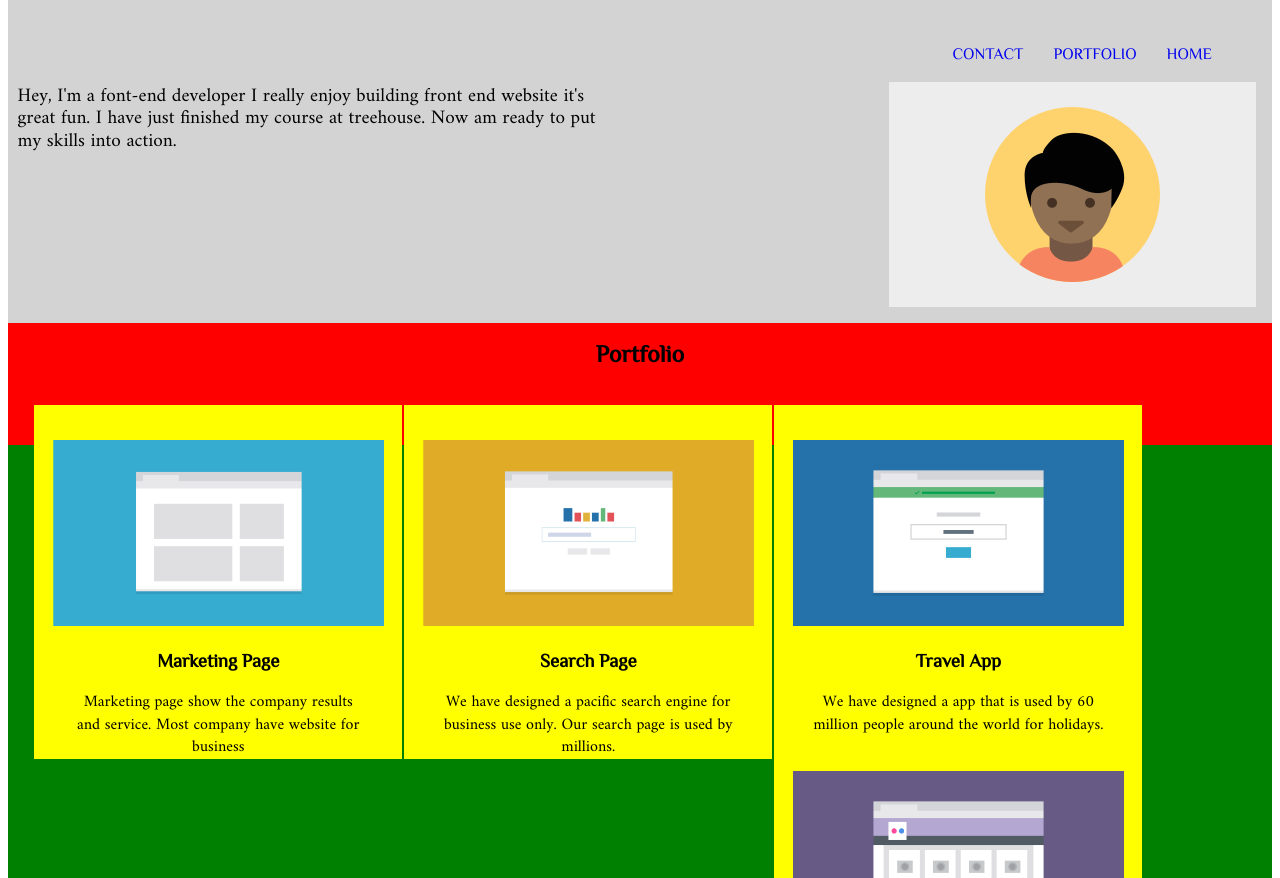
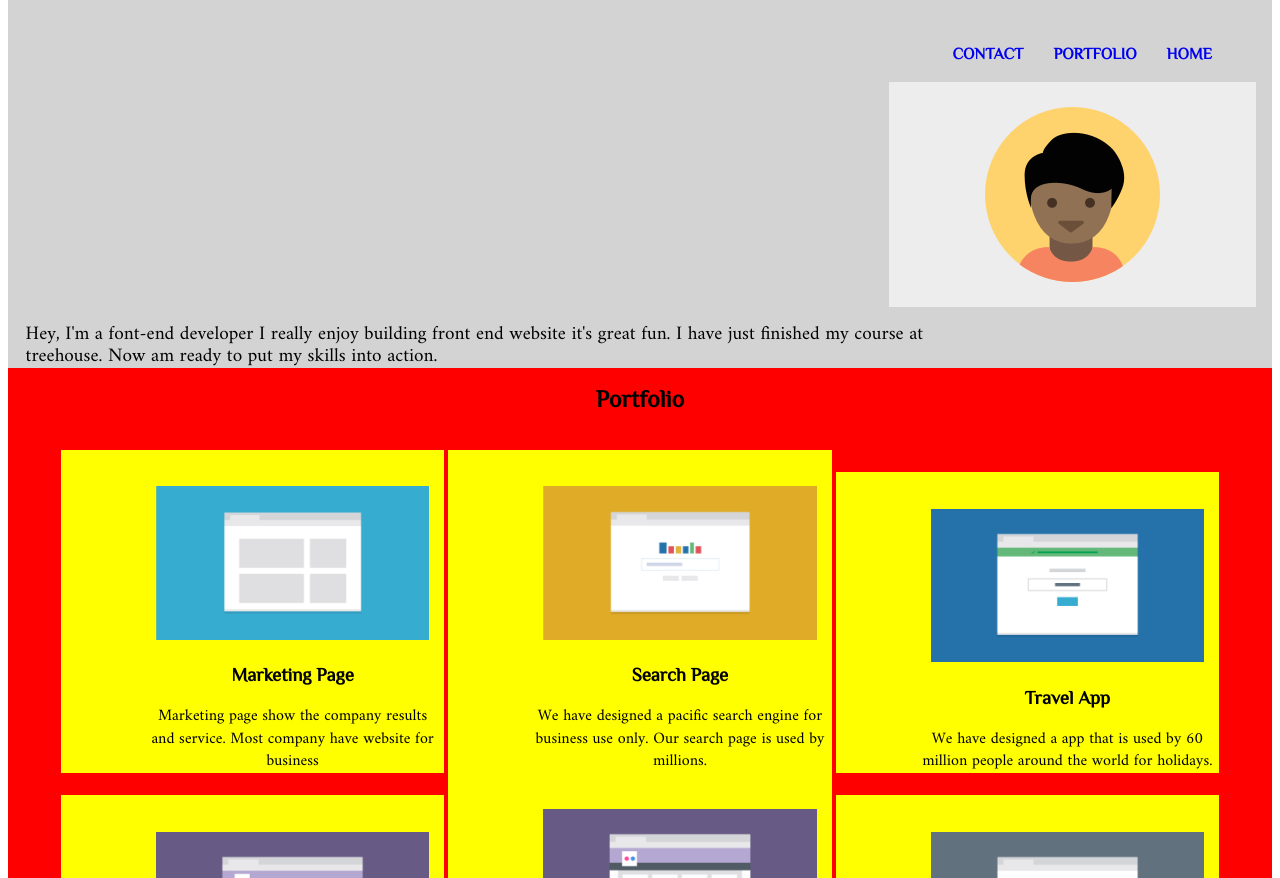
Before and after one commit to mani-saini/project2.1, a plain HTML site: page index.html in a window 1280 px wide. Shown: the part 74-952 px from the top of the page. Drawn offline with Linux system fonts and the light colour scheme.

Commit message:
test  2.6
fix 6 layout now working on two layout collapse

```diff
--- a/css/style.css
+++ b/css/style.css
@@ -30,10 +30,13 @@ p {
  	font-family: 'Amiri', serif;
 }
 
+/*
 .background2 {
 	width: 100%;
 	margin: 0 auto;
+	padding: 0;
 }
+*/
 
 .container {
 
@@ -43,8 +46,9 @@ p {
 }
 
 
+
 .background2 {
-	padding: 0 5em;
+	padding: 0 em;
 }
 
 
@@ -59,7 +63,7 @@ h1 {
 
 .page-image1{
 	display: block;
-	max-width: 80%;
+	max-width: 50%;
 	padding: 0;
 	margin: 1em auto;   /* profile image     */
 }
@@ -68,7 +72,7 @@ h1 {
 	display: inline-block; /* inline-block mobile important*/
 	max-width: 80%;
 	min-width: 30%;
-	padding: 0 auto;
+	padding: 0;
 	margin-left: 0.5em;
 	padding-top: 1em;
 }
@@ -109,7 +113,7 @@ ul {
 
 nav ul li a {
 	display: block;
-	weight: bold;
+	font-weight: bold;
 	padding-top: 7px;
 }
 
@@ -147,24 +151,24 @@ li a:hover {
 
 .col{
 	background-color:yellow;
-	width: 100%;
+
 	padding: 0;
 	margin: 0;
 }
 
-.background2{
+.background2 {
 	background-color: green;
-	padding-left: 0 2em;
-	width: 100%;
-	padding: 0;
-	margin: 0;
-	padding-bottom: 30px;
+	padding-bottom: 3em;
+	padding-right: -3em;
+	display: inline-block;
 }
 
 .container{
-	padding: 0 2%;
+	padding: 0;
 	margin: 0;
 	background-color: red;
+	width: 100%;
+	display: block;
 }
 
 .title {
@@ -237,6 +241,12 @@ li a:hover {
     margin: 0 auto;
 }
 
+/*
+	.col{
+		width: 50%;
+	}
+*/
+
 .page-image1{
 	display: block;
 	max-width: 100%;
@@ -267,45 +277,13 @@ nav ul li a:hover {
 	margin: 2.5px;
 
 }
-
-.col{
-	background-color:yellow;
-	width: 50%;
-	padding: 0 1px;
-
+div .col {
+	display: inline-block;
 	}
 
-.col{
-	max-width: 75%;
-	float: left;
+.name1-footer {
+	display: none;
 }
-
-
-.infor {
-	max-width: 47%;
-	float: left;
-	font-size: 1.2em;
-	text-align: left;
-	padding-left: 0.5em;
-	margin: 0;
-	padding-top: 1em;
-}
-
-
-h3{
-	display: block;
-	padding: 0;
-	padding: 0;
-}
-
-         /*       delete later if not required*/
-.paragraph {
-	display: inline-block;
-	max-width: 75%;
-	padding-bottom: 2.5em;
-}
-
-
 
 .name {
 	padding-top: 2em;
@@ -351,6 +329,7 @@ li a:hover {
 
 }
 
+}
 /*=======================================================
 
 				Media  Quries 1025px
@@ -378,33 +357,44 @@ li a:hover {
 	float: right;
 }
 
+.name-footer1 {
+	display: none;
+}
+
 .page-image {
 	max-width: 90%;
 	padding-top: 2.5em;
 	padding-bottom: 0.2em;
-	vertical-align: bottom;
-	margin: 2.5px;
+	vertical-align: text-top;
+/*	margin: 2.5px;*/
 	padding-top: 2em;
 
 }
+div .col {
+	display: inline-block
+	padding: 0;
+	margin: 0;
 
+
+	}
 
 .col{
 	background-color:yellow;
 	width: 30.33%;
-	padding: 0 ;
-	padding: 0 -5px;
-	margin: 0 1px;
+	max-width: 100%;
+	padding: 0;
+/*	padding: 0 100px;*/
+/*	margin: 0 -50px;*/
 	}
 
-.col{
-	max-width: 75%;
-	float: left;
-}
+	.col {
+		max-width: 80%;
+		padding-left: 5em;
 
+	}
 
 .infor {
-	max-width: 47%;
+	max-width: 75%;
 	float: left;
 	font-size: 1.2em;
 	text-align: left;
@@ -416,16 +406,6 @@ h3{
 	display: block;
 	padding: 0;
 	padding: 0;
-
-}
-
-         /*       delete later if not required*/
-.paragraph {
-	display: inline-block;
-	max-width: 80%;
-	padding: 0;
-	margin: 0;
-
 }
 
 .name {
@@ -433,8 +413,12 @@ h3{
 
 }
 
-.container {
-	padding-bottom: 2.5em
+
+.paragraph {
+	display: inline-block;
+	max-width: 96%;
+	padding: 0;
+	margin: 0;
 
 	}
-}  /*Do not delete this */
+}
--- a/index.html
+++ b/index.html
@@ -9,8 +9,9 @@
      <link href="https://fonts.googleapis.com/css?family=Amiri|Philosopher" rel="stylesheet">
    </head>
 
-   <div id="home"></div>
-<body><a name="top"></a>
+
+<body>
+	<div id="home"></div>
  <header class="main-header clearfix">
   <h2 class="name">Shaf Mohammed</h2><a href="HOME"></a>
         <nav class="main-nav clearfix">
@@ -80,12 +81,14 @@
 </div>
 
  <div class="contact-infor"><div id="contact"></div>
-	 <h4><strong>CONTACT</strong></4><a href="CONTACT"</a>
+	 <h4><strong>CONTACT</strong></h4>
 		 <P>If you are interested in having your own website please contact me I will be happy to help.</P>
 		 <p>Phone: <strong>+0233 3453454</strong></p>
-		 <p class="emilpadding">Email: <strong>shaf03@gmail.com</strong></p>
-
- <div class="border"></div>
+		 <p>Email: <strong>shaf03@gmail.com</strong></p>
+ <HR COLOR="purple" WIDTH="100%">
+ <HR COLOR="red" WIDTH="98%">
+ <HR COLOR="green" WIDTH="96%">
+<!-- <div class="border"></div>-->
  <footer class="main-footer">
      <h2 class="name1-footer">Shaf Mohammed</h2>
      <ul class="footer-nav clearfix">
@@ -97,17 +100,9 @@
  </footer>
 
  <footer class="footer2 clearfix">
-     <h2 class="name-footer clearfix">Shaf Mohammed</h2>
-	 <h2 class="backtotop-footer"><a href="#top">BACK TO TOP</a></h2>
-	 </div>
+     <h2 class="name-footer">Shaf Mohammed</h2>
+	 <h2 class="backtotop-footer"><a href="#home">BACK TO TOP</a></h2>
 	</footer>
-
+   </div>
  </body>
 </html>
-
-
-
-
-
-
- <a href="#top"></a
```
